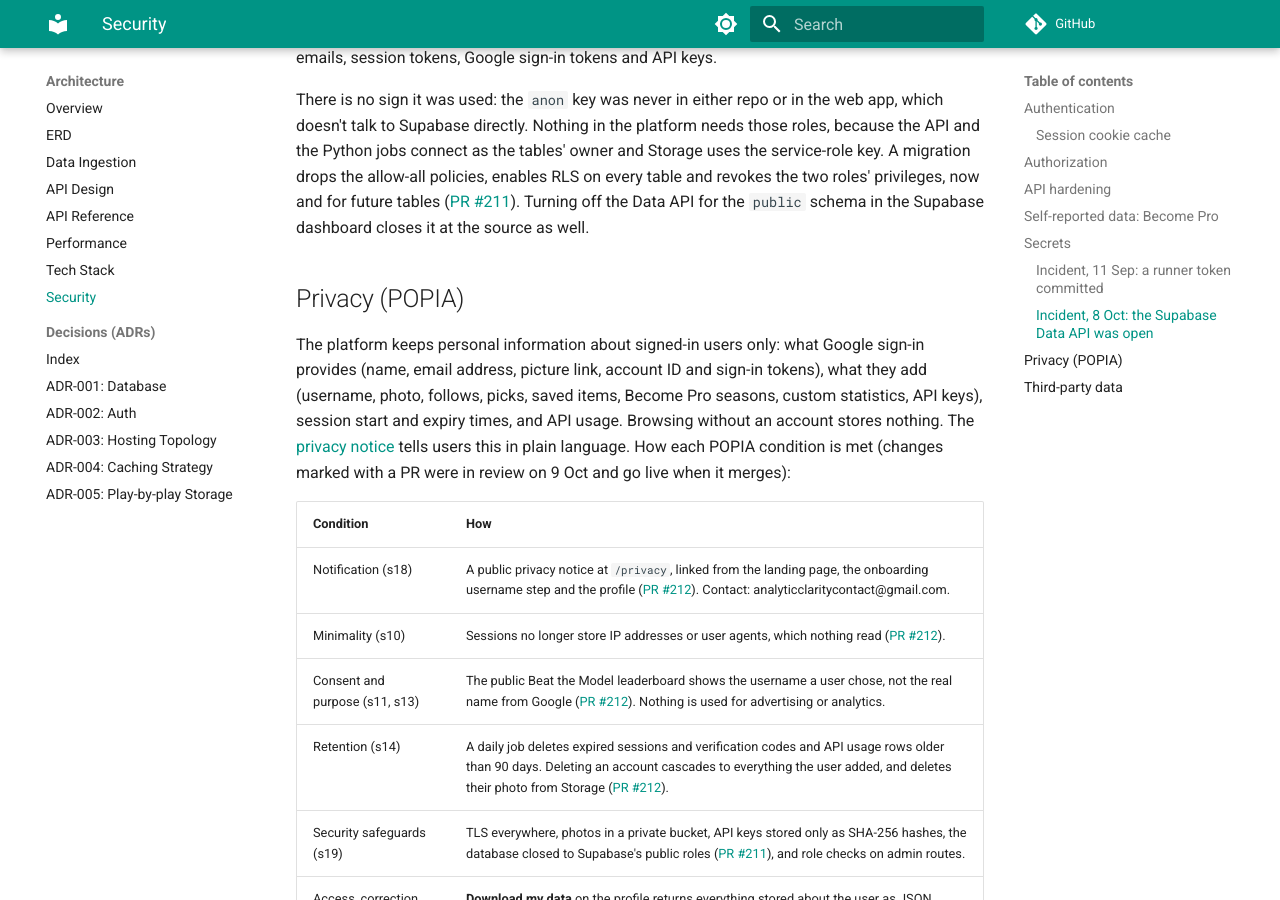
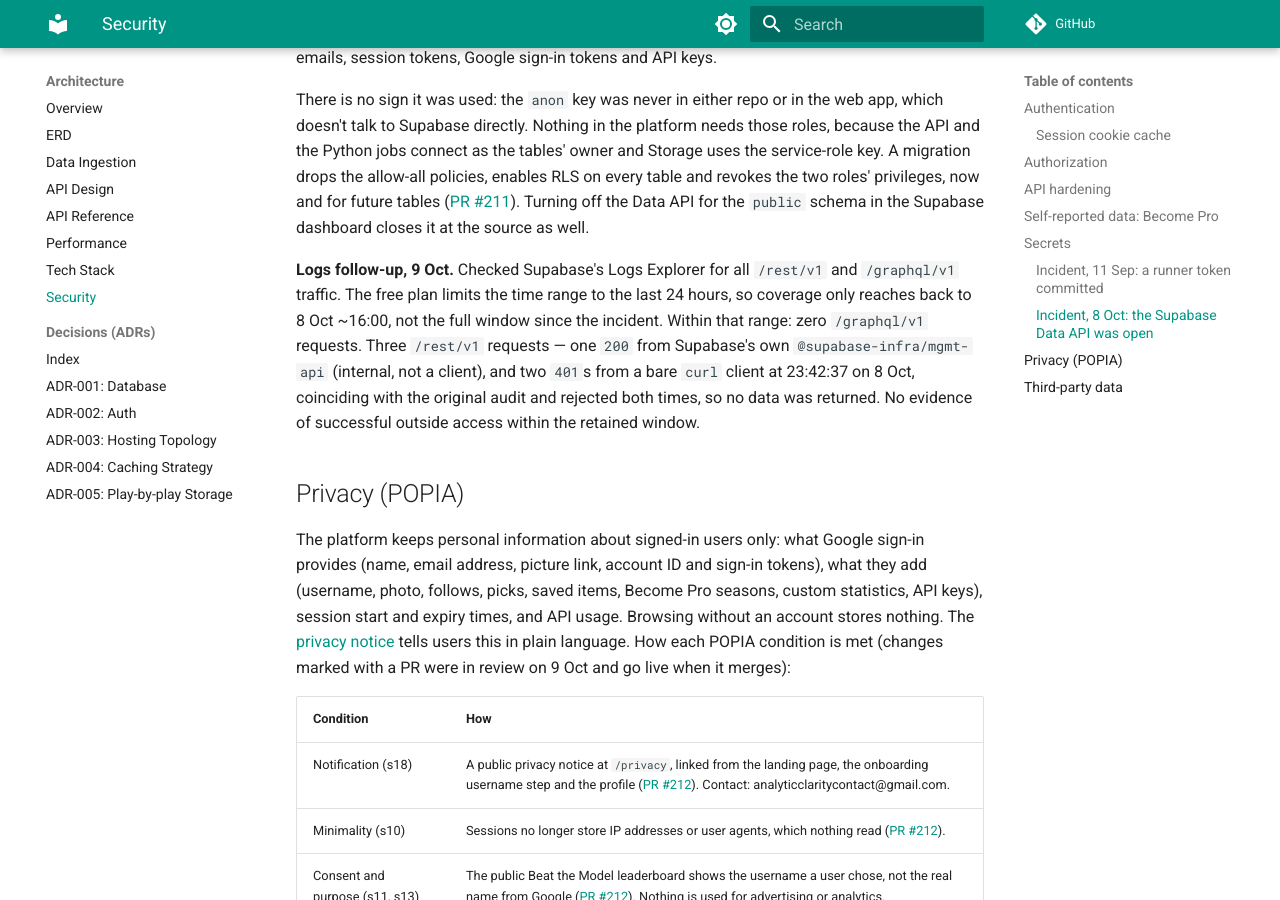
Before and after one commit to Sports-Analytics-Innovation-Platform/Innovation-Documentation-Website, an MkDocs documentation site: the page built from docs/security.md, in a window 1280 px wide and 900 px high, scrolled down 3183 px. Built offline with MkDocs 1.6.1 and Material for MkDocs 9.7.7, drawn with Linux system fonts in a browser that asks for light colours; comment, search, counter and statistics services are not loaded.

Commit message:
docs: record the 8 Oct incident's logs follow-up
Checked Logs Explorer for outside use of /rest/v1 and /graphql/v1
after closing the Data API. Only hits in the retained 24h window were
Supabase's own management API and two rejected curl probes that line
up with the original audit — no evidence of successful outside access.

```diff
--- a/docs/security.md
+++ b/docs/security.md
@@ -68,6 +68,8 @@
 
 There is no sign it was used: the `anon` key was never in either repo or in the web app, which doesn't talk to Supabase directly. Nothing in the platform needs those roles, because the API and the Python jobs connect as the tables' owner and Storage uses the service-role key. A migration drops the allow-all policies, enables RLS on every table and revokes the two roles' privileges, now and for future tables ([PR #211](https://sdp.ms.wits.ac.za/innovation/sportsanalytics/pulls/211)). Turning off the Data API for the `public` schema in the Supabase dashboard closes it at the source as well.
 
+**Logs follow-up, 9 Oct.** Checked Supabase's Logs Explorer for all `/rest/v1` and `/graphql/v1` traffic. The free plan limits the time range to the last 24 hours, so coverage only reaches back to 8 Oct ~16:00, not the full window since the incident. Within that range: zero `/graphql/v1` requests. Three `/rest/v1` requests — one `200` from Supabase's own `@supabase-infra/mgmt-api` (internal, not a client), and two `401`s from a bare `curl` client at 23:42:37 on 8 Oct, coinciding with the original audit and rejected both times, so no data was returned. No evidence of successful outside access within the retained window.
+
 ## Privacy (POPIA)
 
 The platform keeps personal information about signed-in users only: what Google sign-in provides (name, email address, picture link, account ID and sign-in tokens), what they add (username, photo, follows, picks, saved items, Become Pro seasons, custom statistics, API keys), session start and expiry times, and API usage. Browsing without an account stores nothing. The [privacy notice](https://sportsanalytics.pages.dev/privacy) tells users this in plain language. How each POPIA condition is met (changes marked with a PR were in review on 9 Oct and go live when it merges):
```
